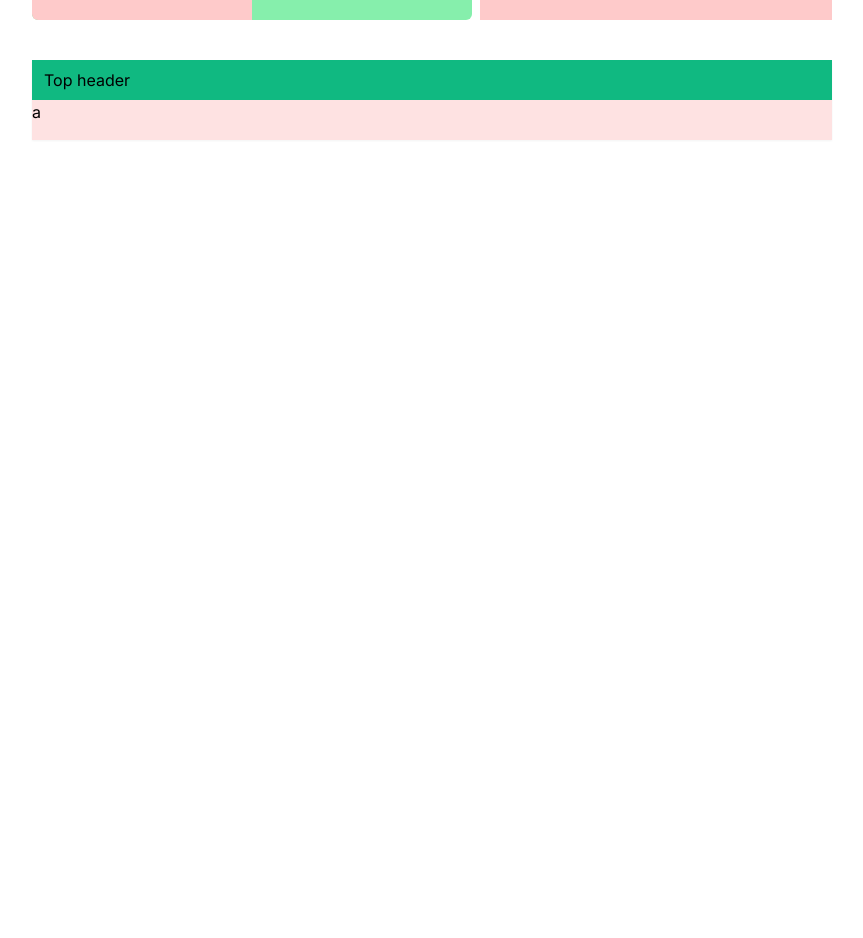
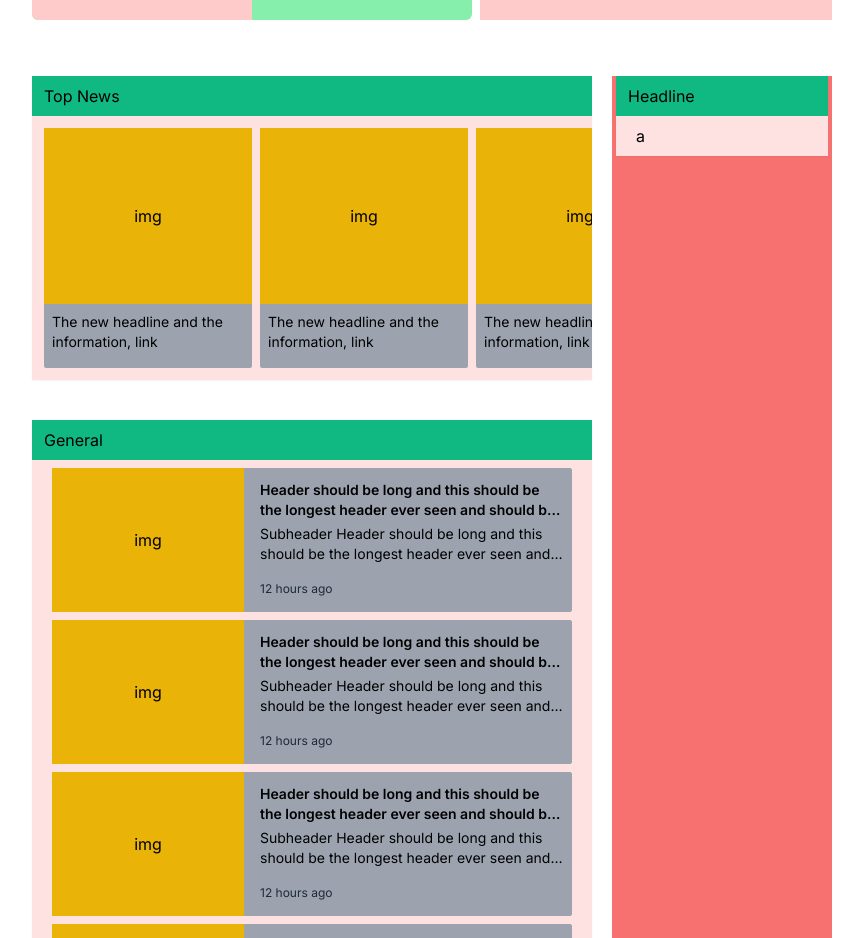
Before and after one commit to pixelhubster/game, a Next.js app: page / in a window 1280 px wide. Shown: the part 680-1618 px from the top of the page, without its empty margins (208-1071 px from the left). Before the commit the page ends 860 px from the top, so only its background shows below. Built offline with nearby package versions, Linux system fonts and the light colour scheme.

Commit message:
feat(core): layout

```diff
--- a/src/app/page.tsx
+++ b/src/app/page.tsx
@@ -1,3 +1,5 @@
+import NewscardLandscape from "@/components/cards/newscard-landscape";
+import NewsCardPortrait from "@/components/cards/newscard-portrait";
 import Slideshow from "@/components/cards/slideshow";
 import TopnewsCard from "@/components/cards/topnews-card";
 import Navbar from "@/components/navbar";
@@ -8,7 +10,7 @@ export default function Home() {
     <main className="flex w-screen min-h-screen flex-col max-lg:p-2 scroll">
       <Navbar />
 
-      <section className="w-full lg:px-[15rem] lg:p-2">
+      <section className="w-full lg:px-[15rem] lg:p-2 mt-[3rem]">
         <div className="w-full flex mt-1 max-lg:flex-col">
           <Slideshow />
           <div className="w-[40rem] h-fit-content bg-red-300 rounded-md lg:ml-2 max-lg:mt-2 max-lg:flex max-lg:h-[10rem] max-lg:w-full">
@@ -16,12 +18,47 @@ export default function Home() {
             <TopnewsCard />
           </div>
         </div>
+      </section>
 
-        <div className="bg-red-100 w-full h-20 shadow-sm mt-10">
-          <div className="w-full h-10 bg-emerald-500 flex items-center p-2 px-3">Top header</div>
-          <div className="w-full h-full">
-            a
+      <section className="w-full lg:px-[15rem] lg:p-2 flex">
+        <div className="lg:w-[70%] w-full">
+
+          <div className="bg-red-100 w-full shadow-sm mt-10">
+            <div className="w-full h-10 bg-emerald-500 flex items-center p-2 px-3">Top News</div>
+            <div className="w-full h-full p-2 flex overflow-x-auto">
+              <NewsCardPortrait />
+              <NewsCardPortrait />
+              <NewsCardPortrait />
+              <NewsCardPortrait />
+              <NewsCardPortrait />
+              <NewsCardPortrait />
+              <NewsCardPortrait />
+              <NewsCardPortrait />
+            </div>
           </div>
+
+          <div className="bg-red-100 w-full shadow-sm mt-10">
+            <div className="w-full h-10 bg-emerald-500 flex items-center p-2 px-3">General</div>
+            <div className="w-full h-full p-2 lg:px-5">
+              <NewscardLandscape />
+              <NewscardLandscape />
+              <NewscardLandscape />
+              <NewscardLandscape />
+              <NewscardLandscape />
+            </div>
+          </div>
+
+        </div>
+
+        <div className="w-full bg-red-400 ml-5 mt-10 px-1 max-lg:hidden">
+
+          <div className="bg-red-100 w-full shadow-sm">
+            <div className="w-full h-10 bg-emerald-500 flex items-center p-2 px-3">Headline</div>
+            <div className="w-full h-full p-2 lg:px-5">
+              a
+            </div>
+          </div>
+
         </div>
 
       </section>
--- /dev/null
+++ b/src/components/cards/newscard-landscape.tsx
@@ -0,0 +1,18 @@
+import React from 'react'
+
+const NewscardLandscape = () => {
+    return (
+        <div className='w-full h-[9rem] bg-gray-400 flex-shrink-0 mb-2 rounded-sm cursor-pointer flex'>
+            <div className='w-[12rem] h-[9rem] bg-yellow-500 flex items-center justify-center mr-2 shrink-0'>img</div>
+            <div className='p-2 text-md h-full py-3 flex flex-col'>
+                <p className='w-full h-1/3 line-clamp-2 text-sm mb-1 overflow-hidden font-semibold'>Header should be long and this should be the longest header ever seen and should be used as a test to show whether this is good
+                make this a little longer and check whether or not it should be good aor maybe a looo toooooo</p>
+                <p className='h-1/3 text-sm line-clamp-2 mb-4'>Subheader Header should be long and this should be the longest header ever seen and should be used as a test to show whether this is good
+                make this a little longer and check whether or not it should be good aor maybe a looo toooooo</p>
+                <p className='h-fit bg-red-0 flex items-end text-[12px] text-gray-800'>12 hours ago</p>
+            </div>
+        </div>
+    )
+}
+
+export default NewscardLandscape
--- /dev/null
+++ b/src/components/cards/newscard-portrait.tsx
@@ -0,0 +1,12 @@
+import React from 'react'
+
+const NewsCardPortrait = () => {
+  return (
+    <div className='w-[13rem] h-[15rem] bg-gray-400 flex-shrink-0 m-1 rounded-sm cursor-pointer'>
+        <div className='w-full h-[11rem] bg-yellow-500 flex items-center justify-center'>img</div>
+        <p className='p-2 text-sm h-auto'>The new headline and the information, link</p>
+    </div>
+  )
+}
+
+export default NewsCardPortrait
--- a/src/components/navbar.tsx
+++ b/src/components/navbar.tsx
@@ -2,7 +2,7 @@ import React from 'react'
 
 const Navbar = () => {
     return (
-        <nav className="bg-red-300 w-full object-fill p-3 top-2 left-2 max-lg:rounded-md mx-auto flex items-center justify-between lg:px-40">
+        <nav className="bg-red-300 fixed w-full object-fill p-3 max-lg:rounded-md mx-auto flex items-center justify-between lg:px-40">
             <div>navbar</div>
             <div>menu</div>
         </nav>
```
